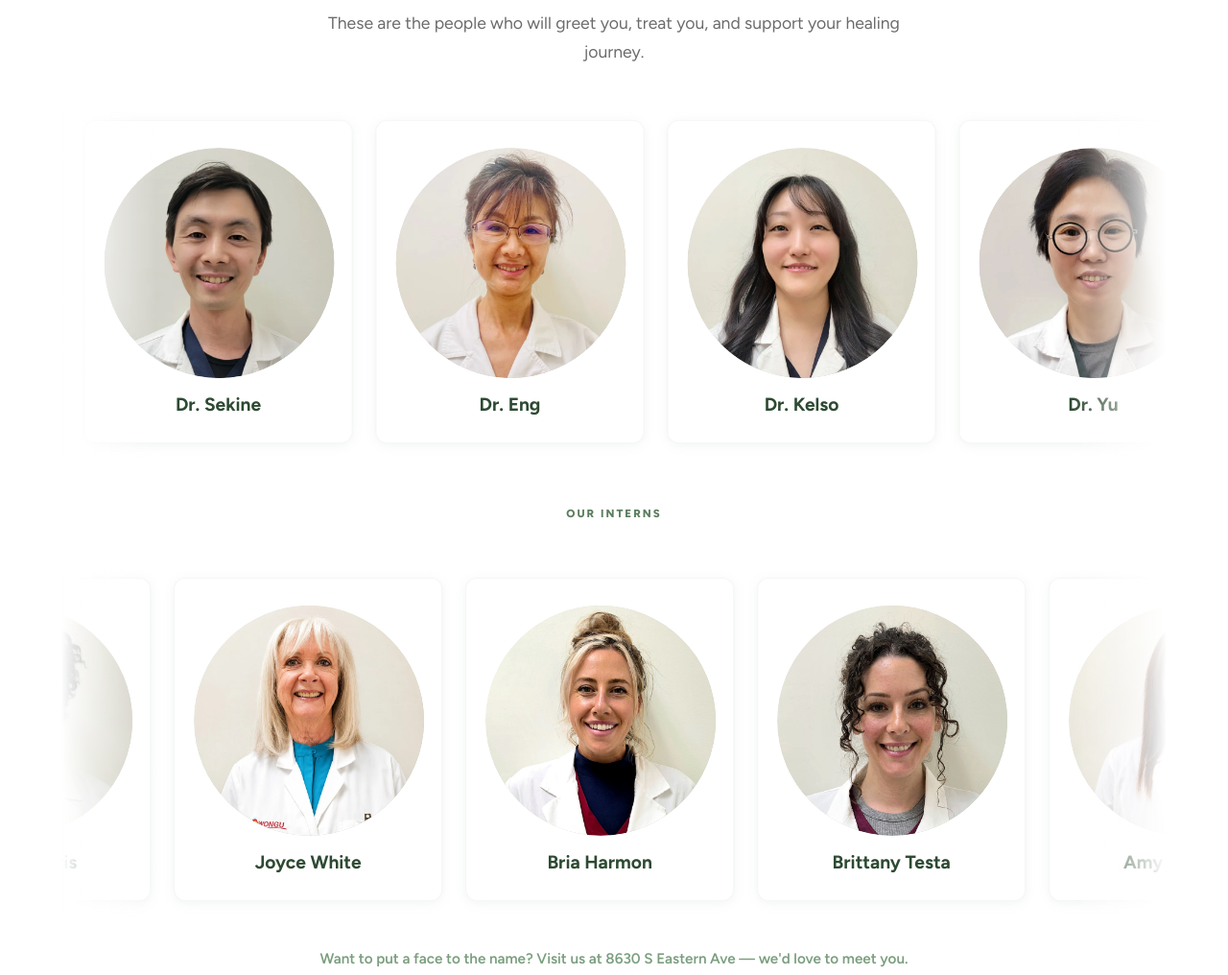
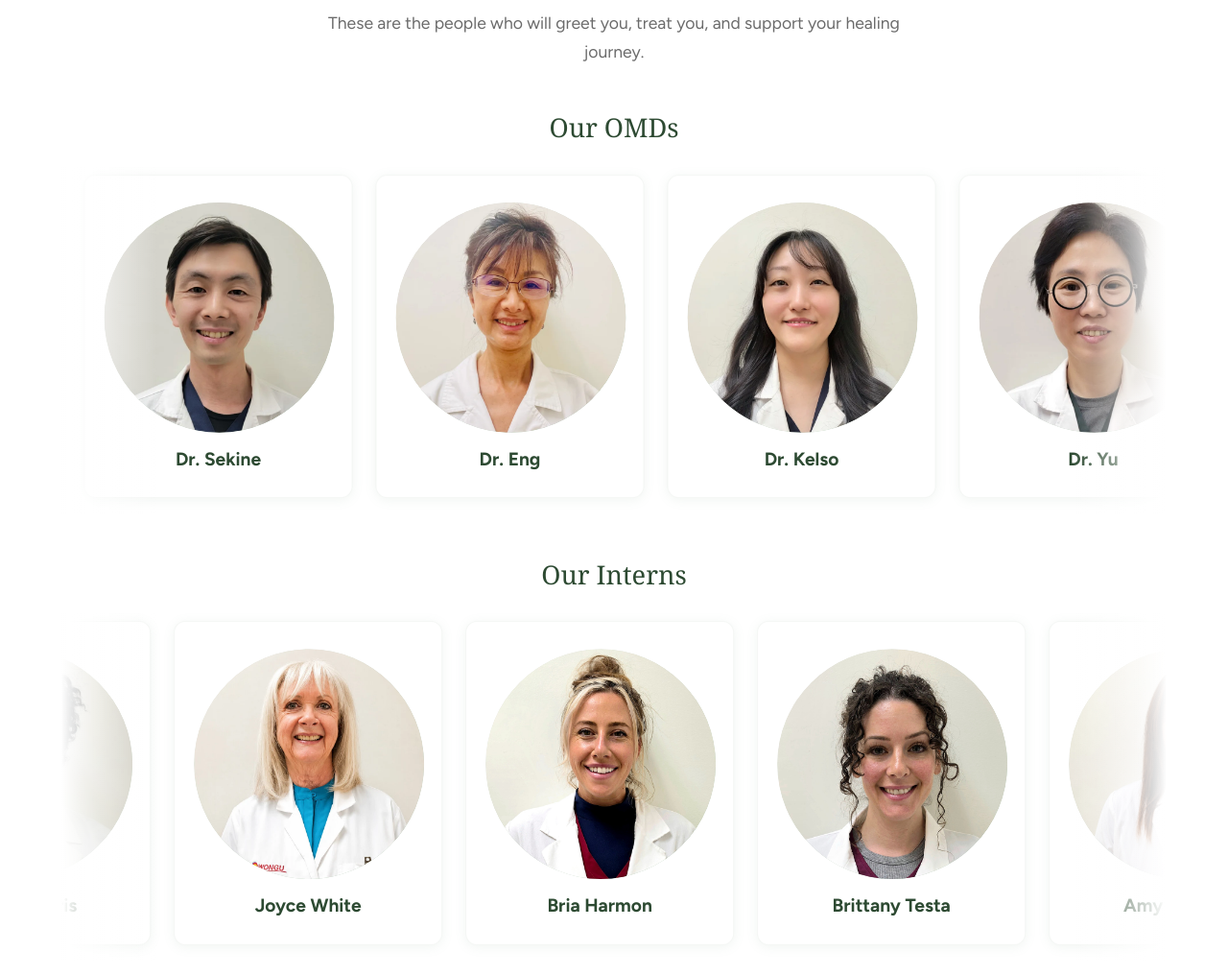
Before and after one commit to kdoo-droid/wongu-health-center, a website: page index.html in a window 1280 px wide. Shown: the part 4779-5795 px from the top of the page at 96% size. Drawn offline with Linux system fonts and the light colour scheme; a web font is replaced by a local one.

Commit message:
Upsize OMD and Intern carousel labels on homepage
Replace the small uppercase labels with proper h3 headings so "Our OMDs"
and "Our Interns" read as prominent section titles above each carousel.

```diff
--- a/index.html
+++ b/index.html
@@ -348,6 +348,7 @@
         <p class="section-subtitle">These are the people who will greet you, treat you, and support your healing journey.</p>
       </div>
 
+      <h3 class="text-center" style="margin-bottom:24px;">Our OMDs</h3>
       <div class="team-carousel-wrapper">
         <div class="team-carousel-track">
           <div class="card">
@@ -369,9 +370,7 @@
         </div>
       </div>
 
-      <div class="section-header" style="margin-top:48px;">
-        <span class="section-label">Our Interns</span>
-      </div>
+      <h3 class="text-center" style="margin:48px 0 24px;">Our Interns</h3>
       <div class="team-carousel-wrapper">
         <div class="team-carousel-track">
           <div class="card">
```
